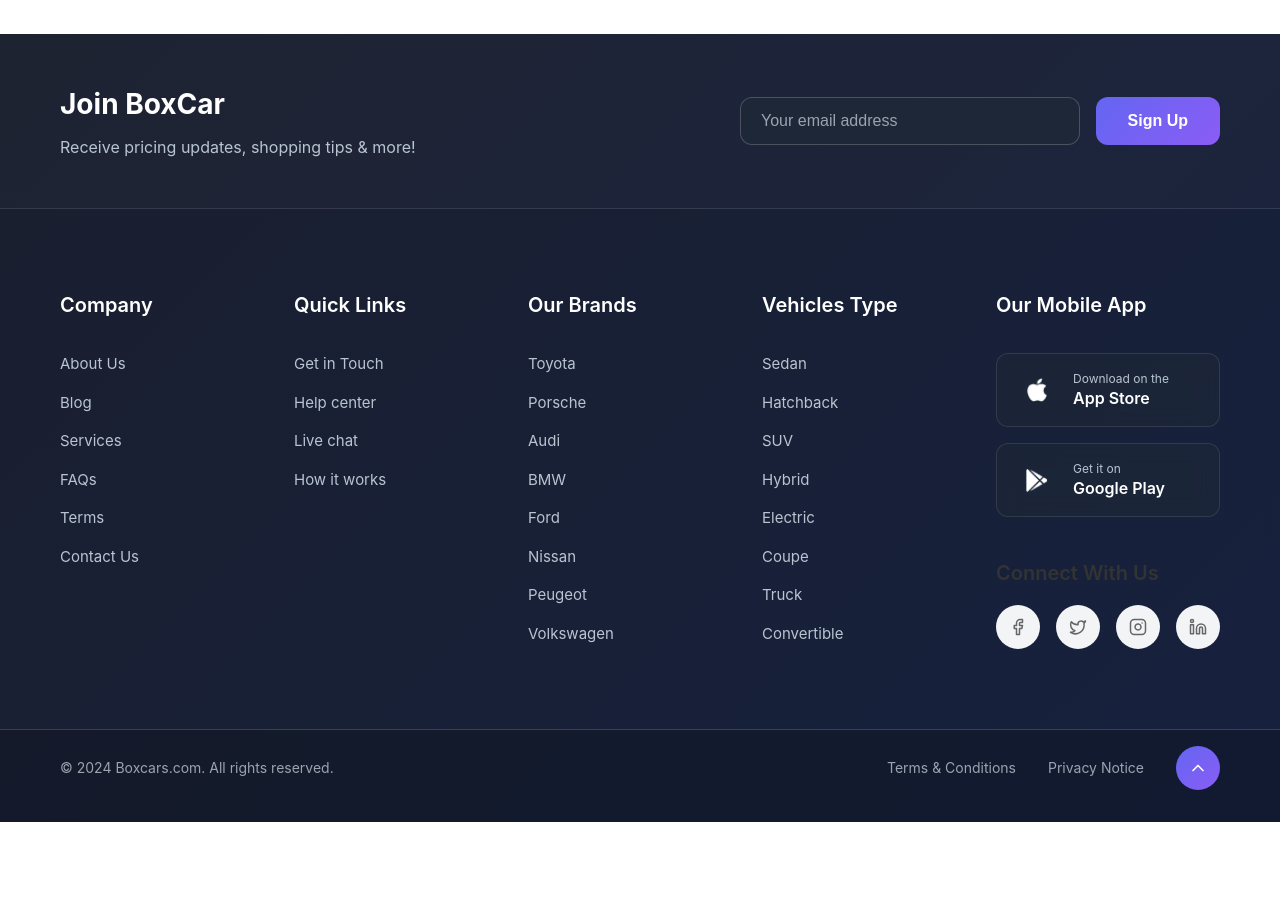
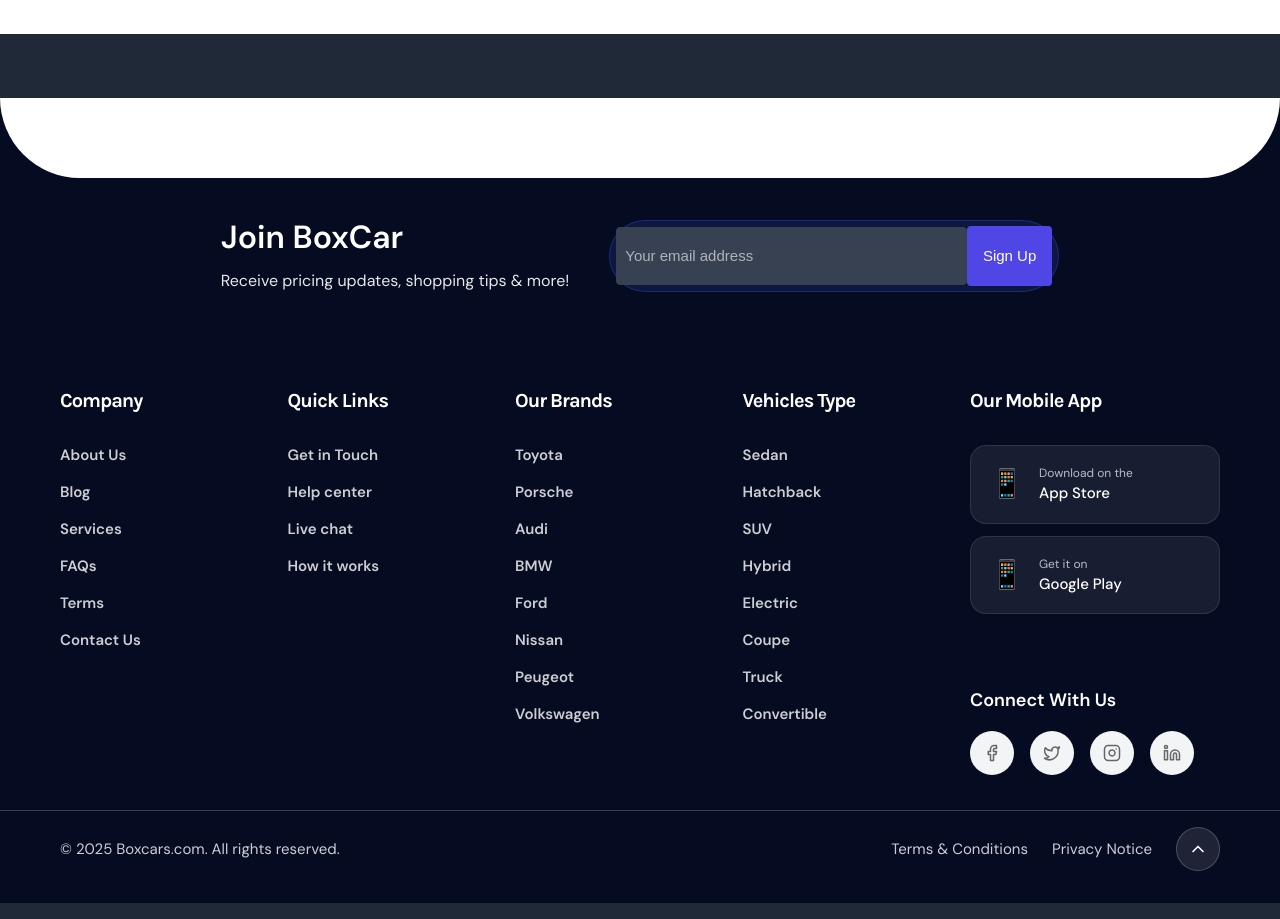
Before and after one commit to sajanaka00/autosure, a React (Create React App) app in the folder frontend/: page /contact in a window 1280 px wide. Shown: the part 1840-2759 px from the top of the page. Before the commit the page ends 2662 px from the top, so only its background shows below. Built offline with nearby package versions, Linux system fonts and the light colour scheme; the HTML template or start-up script is replaced by a standard one.

Commit message:
revamped the footer

```diff
--- a/frontend/src/components/common/Footer.js
+++ b/frontend/src/components/common/Footer.js
@@ -1,12 +1,25 @@
 import React, { useState } from 'react';
 import { Facebook, Twitter, Instagram, Linkedin, ChevronUp } from 'lucide-react';
-// Import vector images from assets folder
-import AppleStoreIcon from '../../assets/images/vectors/apple.png';
-import GooglePlayIcon from '../../assets/images/vectors/google-play.png';
 import '../../styles/footer.css';
 
-export default function Footer() {
+const Footer = () => {
   const [email, setEmail] = useState('');
+
+  const companyLinks = [
+    'About Us', 'Blog', 'Services', 'FAQs', 'Terms', 'Contact Us'
+  ];
+
+  const quickLinks = [
+    'Get in Touch', 'Help center', 'Live chat', 'How it works'
+  ];
+
+  const brands = [
+    'Toyota', 'Porsche', 'Audi', 'BMW', 'Ford', 'Nissan', 'Peugeot', 'Volkswagen'
+  ];
+
+  const vehicleTypes = [
+    'Sedan', 'Hatchback', 'SUV', 'Hybrid', 'Electric', 'Coupe', 'Truck', 'Convertible'
+  ];
 
   const handleSignUp = () => {
     if (email) {
@@ -20,14 +33,16 @@
   };
 
   return (
-    <footer className="boxcar-footer">
+    <footer className="footer">
       {/* Newsletter Section */}
-      <div className="newsletter-section">
+      <div className="newsletter">
         <div className="container">
           <div className="newsletter-content">
             <div className="newsletter-text">
-              <h2>Join BoxCar</h2>
-              <p>Receive pricing updates, shopping tips & more!</p>
+              <h2 className="newsletter-title">Join BoxCar</h2>
+              <p className="newsletter-subtitle">
+                Receive pricing updates, shopping tips & more!
+              </p>
             </div>
             <div className="newsletter-form">
               <input
@@ -49,68 +64,62 @@
       <div className="footer-main">
         <div className="container">
           <div className="footer-grid">
-            {/* Company Section */}
+            {/* Company Links */}
             <div className="footer-column">
-              <h3>Company</h3>
+              <h3 className="section-title">Company</h3>
               <div className="links-list">
-                <a href="#">About Us</a>
-                <a href="#">Blog</a>
-                <a href="#">Services</a>
-                <a href="#">FAQs</a>
-                <a href="#">Terms</a>
-                <a href="#">Contact Us</a>
+                {companyLinks.map((link, index) => (
+                  <a key={index} href="#" className="footer-link">
+                    {link}
+                  </a>
+                ))}
               </div>
             </div>
 
-            {/* Quick Links Section */}
+            {/* Quick Links */}
             <div className="footer-column">
-              <h3>Quick Links</h3>
+              <h3 className="section-title">Quick Links</h3>
               <div className="links-list">
-                <a href="#">Get in Touch</a>
-                <a href="#">Help center</a>
-                <a href="#">Live chat</a>
-                <a href="#">How it works</a>
+                {quickLinks.map((link, index) => (
+                  <a key={index} href="#" className="footer-link">
+                    {link}
+                  </a>
+                ))}
               </div>
             </div>
 
-            {/* Our Brands Section */}
+            {/* Our Brands */}
             <div className="footer-column">
-              <h3>Our Brands</h3>
+              <h3 className="section-title">Our Brands</h3>
               <div className="links-list">
-                <a href="#">Toyota</a>
-                <a href="#">Porsche</a>
-                <a href="#">Audi</a>
-                <a href="#">BMW</a>
-                <a href="#">Ford</a>
-                <a href="#">Nissan</a>
-                <a href="#">Peugeot</a>
-                <a href="#">Volkswagen</a>
+                {brands.map((brand, index) => (
+                  <a key={index} href="#" className="footer-link">
+                    {brand}
+                  </a>
+                ))}
               </div>
             </div>
 
-            {/* Vehicles Type Section */}
+            {/* Vehicle Types */}
             <div className="footer-column">
-              <h3>Vehicles Type</h3>
+              <h3 className="section-title">Vehicles Type</h3>
               <div className="links-list">
-                <a href="#">Sedan</a>
-                <a href="#">Hatchback</a>
-                <a href="#">SUV</a>
-                <a href="#">Hybrid</a>
-                <a href="#">Electric</a>
-                <a href="#">Coupe</a>
-                <a href="#">Truck</a>
-                <a href="#">Convertible</a>
+                {vehicleTypes.map((type, index) => (
+                  <a key={index} href="#" className="footer-link">
+                    {type}
+                  </a>
+                ))}
               </div>
             </div>
 
-            {/* Our Mobile App Section */}
+            {/* Mobile App & Social */}
             <div className="footer-column mobile-app-section">
-              <h3>Our Mobile App</h3>
+              <h3 className="section-title">Our Mobile App</h3>
               <div className="app-buttons">
                 {/* App Store Button */}
                 <a href="#" className="app-button">
                   <div className="app-icon">
-                    <img src={AppleStoreIcon} alt="Apple Store" className="app-icon-img" />
+                    📱
                   </div>
                   <div className="app-text">
                     <div className="app-subtitle">Download on the</div>
@@ -121,7 +130,7 @@
                 {/* Google Play Button */}
                 <a href="#" className="app-button">
                   <div className="app-icon">
-                    <img src={GooglePlayIcon} alt="Google Play" className="app-icon-img" />
+                    📱
                   </div>
                   <div className="app-text">
                     <div className="app-subtitle">Get it on</div>
@@ -132,7 +141,7 @@
 
               {/* Social Media */}
               <div className="social-section">
-                <h4>Connect With Us</h4>
+                <h4 className="social-title">Connect With Us</h4>
                 <div className="social-links">
                   <a href="#" className="social-link">
                     <Facebook size={20} />
@@ -153,17 +162,21 @@
         </div>
       </div>
 
-      {/* Bottom Footer */}
+      {/* Footer Bottom */}
       <div className="footer-bottom">
         <div className="container">
           <div className="footer-bottom-content">
             <div className="copyright">
-              © 2024 Boxcars.com. All rights reserved.
+              © 2025 Boxcars.com. All rights reserved.
             </div>
             <div className="footer-bottom-links">
-              <a href="#">Terms & Conditions</a>
-              <a href="#">Privacy Notice</a>
-              <button onClick={scrollToTop} className="scroll-top-btn" aria-label="Scroll to top">
+              <a href="#" className="legal-link">Terms & Conditions</a>
+              <a href="#" className="legal-link">Privacy Notice</a>
+              <button
+                onClick={scrollToTop}
+                className="scroll-top-btn"
+                aria-label="Scroll to top"
+              >
                 <ChevronUp size={20} />
               </button>
             </div>
@@ -172,4 +185,6 @@
       </div>
     </footer>
   );
-}
+};
+
+export default Footer;
--- a/frontend/src/styles/footer.css
+++ b/frontend/src/styles/footer.css
@@ -1,172 +1,207 @@
-/* BoxCarFooter.css */
+/* Footer.css */
 
-.boxcar-footer {
-  background: linear-gradient(135deg, #1a1f2e 0%, #16213e 100%);
-  color: white;
-  font-family: -apple-system, BlinkMacSystemFont, 'Segoe UI', 'Roboto', sans-serif;
-  width: 100vw;
-  margin: 0;
-  padding: 0;
+.footer {
+  background: #050b20;
+  color: #ffffff;
+  font-family: "DM Sans", -apple-system, BlinkMacSystemFont, sans-serif;
+  width: 100%;
+  position: relative;
 }
 
 .container {
-  max-width: 1200px;
-  width: 100%;
+  max-width: 1400px;
   margin: 0 auto;
-  padding: 0 48px;
+  padding: 0 20px;
 }
 
 /* Newsletter Section */
-.newsletter-section {
-  border-bottom: 1px solid rgba(255, 255, 255, 0.1);
-  padding: 48px 0;
-  background: rgba(255, 255, 255, 0.02);
+.newsletter {
+  background: #050b20;
+  padding: 120px 0 60px 0;
+  position: relative;
+  margin-top: 60px;
+}
+
+.newsletter::before {
+  content: '';
+  position: absolute;
+  top: 0;
+  left: 0;
+  right: 0;
+  height: 80px;
+  background: #050b20;
+}
+
+.newsletter::after {
+  content: '';
+  position: absolute;
+  top: 0;
+  left: 0;
+  right: 0;
+  height: 80px;
+  background: #ffffff;
+  border-radius: 0 0 80px 80px;
 }
 
 .newsletter-content {
   display: flex;
+  justify-content: space-between;
   align-items: center;
-  justify-content: space-between;
-  gap: 48px;
+  gap: 40px;
+  position: relative;
+  z-index: 2;
 }
 
-.newsletter-text h2 {
-  font-size: 28px;
-  font-weight: 700;
-  margin: 0 0 8px 0;
+.newsletter-text {
+  flex: 1;
+}
+
+.newsletter-title {
+  font-size: 32px;
+  font-weight: 600;
+  line-height: 1.2;
+  margin: 0 0 12px 0;
   color: #ffffff;
 }
 
-.newsletter-text p {
-  color: #b8c5d1;
+.newsletter-subtitle {
+  font-size: 16px;
+  line-height: 1.6;
   margin: 0;
-  font-size: 16px;
+  opacity: 0.9;
+  color: #ffffff;
 }
 
 .newsletter-form {
+  background: rgba(64, 95, 242, 0.15);
+  border-radius: 60px;
+  height: 72px;
   display: flex;
-  gap: 16px;
-  width: 100%;
-  max-width: 480px;
+  align-items: center;
+  padding: 6px;
+  min-width: 450px;
+  backdrop-filter: blur(10px);
+  border: 1px solid rgba(64, 95, 242, 0.3);
 }
 
 .email-input {
+  background: transparent;
+  border: none;
+  color: #ffffff;
+  font-size: 15px;
+  padding: 0 25px;
   flex: 1;
-  padding: 14px 20px;
-  background-color: rgba(31, 41, 55, 0.8);
-  border: 1px solid rgba(255, 255, 255, 0.2);
-  border-radius: 12px;
-  color: white;
-  font-size: 16px;
-  backdrop-filter: blur(10px);
+  outline: none;
+  height: 100%;
 }
 
 .email-input::placeholder {
-  color: #9ca3af;
+  color: rgba(255, 255, 255, 0.6);
 }
 
 .email-input:focus {
   outline: none;
-  border-color: #6366f1;
-  box-shadow: 0 0 0 3px rgba(99, 102, 241, 0.1);
 }
 
 .signup-btn {
-  padding: 14px 32px;
-  background: linear-gradient(135deg, #6366f1 0%, #8b5cf6 100%);
-  color: white;
+  background: #405ff2;
   border: none;
-  border-radius: 12px;
-  font-weight: 600;
+  border-radius: 50px;
+  color: #ffffff;
+  font-weight: 500;
+  font-size: 15px;
+  padding: 18px 32px;
   cursor: pointer;
   transition: all 0.3s ease;
-  font-size: 16px;
+  white-space: nowrap;
+  height: 60px;
 }
 
 .signup-btn:hover {
-  transform: translateY(-2px);
-  box-shadow: 0 8px 25px rgba(99, 102, 241, 0.4);
+  background: #3549d9;
+  transform: translateY(-1px);
 }
 
 /* Main Footer Content */
 .footer-main {
-  padding: 80px 0;
+  background: #050b20;
+  padding: 35px 0;
 }
 
 .footer-grid {
   display: grid;
   grid-template-columns: repeat(5, 1fr);
-  gap: 48px;
+  gap: 50px;
 }
 
-.footer-column h3 {
-  font-size: 20px;
-  font-weight: 600;
-  margin: 0 0 32px 0;
-  color: #ffffff;
+.footer-column {
+  display: flex;
+  flex-direction: column;
 }
 
-/* Links List for Single Column Layout */
+.section-title {
+  font-size: 20px !important;
+  font-weight: 600;
+  line-height: 1.2;
+  margin: 0 0 30px 0;
+  color: #ffffff !important;
+  letter-spacing: 0.5px;
+}
+
 .links-list {
   display: flex;
   flex-direction: column;
   gap: 16px;
 }
 
-.links-list a {
-  color: #b8c5d1;
+.footer-link {
+  color: rgba(255, 255, 255, 0.8);
   text-decoration: none;
+  font-size: 15px;
+  line-height: 1.4;
   transition: all 0.3s ease;
-  font-size: 15px;
-  line-height: 1.5;
 }
 
-.links-list a:hover {
+.footer-link:hover {
   color: #ffffff;
   transform: translateX(4px);
 }
 
 /* Mobile App Section */
-.mobile-app-section .app-buttons {
+.mobile-app-section {
+  min-width: 250px;
+}
+
+.app-buttons {
+  display: flex;
+  flex-direction: column;
+  gap: 12px;
   margin-bottom: 40px;
 }
 
 .app-button {
+  background: rgba(255, 255, 255, 0.08);
+  border-radius: 16px;
   display: flex;
   align-items: center;
-  gap: 16px;
   padding: 16px 20px;
-  background: rgba(31, 41, 55, 0.6);
+  text-decoration: none;
+  transition: all 0.3s ease;
   border: 1px solid rgba(255, 255, 255, 0.1);
-  border-radius: 12px;
-  text-decoration: none;
-  color: white;
-  margin-bottom: 16px;
-  transition: all 0.3s ease;
-  backdrop-filter: blur(10px);
 }
 
 .app-button:hover {
-  background: rgba(31, 41, 55, 0.8);
-  border-color: rgba(255, 255, 255, 0.2);
+  background: rgba(255, 255, 255, 0.12);
   transform: translateY(-2px);
 }
 
 .app-icon {
-  width: 40px;
-  height: 40px;
-  /* background-color: #ffffff; */
-  border-radius: 8px;
+  font-size: 28px;
+  margin-right: 16px;
   display: flex;
   align-items: center;
   justify-content: center;
-  flex-shrink: 0;
-}
-
-.app-icon-img {
-  width: 24px;
-  height: 24px;
-  object-fit: contain;
+  width: 32px;
 }
 
 .app-text {
@@ -175,198 +210,181 @@
 }
 
 .app-subtitle {
+  color: rgba(255, 255, 255, 0.7);
   font-size: 12px;
-  color: #b8c5d1;
   line-height: 1.2;
-  margin-bottom: 2px;
+  margin-bottom: 4px;
 }
 
 .app-title {
-  font-size: 16px;
-  font-weight: 600;
+  color: #ffffff;
+  font-weight: 500;
+  font-size: 15px;
   line-height: 1.2;
-  color: #ffffff;
 }
 
-/* Social Media */
-.social-section h4 {
-  font-size: 20px;
+/* Social Section */
+.social-section {
+  margin-top: 20px;
+}
+
+.social-title {
+  font-size: 18px;
   font-weight: 600;
-  margin: 0 0 24px 0;
-  color: #ffffff;
+  margin: 0 0 20px 0;
+  color: #ffffff !important;
 }
 
 .social-links {
   display: flex;
-  gap: 16px;
+  gap: 12px;
 }
 
 .social-link {
+  background: rgba(255, 255, 255, 0.1);
+  border-radius: 50%;
   width: 44px;
   height: 44px;
-  background: rgba(31, 41, 55, 0.6);
-  border: 1px solid rgba(255, 255, 255, 0.1);
-  border-radius: 12px;
   display: flex;
   align-items: center;
   justify-content: center;
-  color: #b8c5d1;
   text-decoration: none;
+  color: #ffffff;
   transition: all 0.3s ease;
-  backdrop-filter: blur(10px);
+  border: 1px solid rgba(255, 255, 255, 0.1);
 }
 
 .social-link:hover {
-  background: rgba(99, 102, 241, 0.2);
-  border-color: #6366f1;
-  color: #ffffff;
+  background: #405ff2;
   transform: translateY(-2px);
+  box-shadow: 0 4px 12px rgba(64, 95, 242, 0.3);
 }
 
-/* Bottom Footer */
+/* Footer Bottom */
 .footer-bottom {
-  border-top: 1px solid rgba(255, 255, 255, 0.1);
+  background: #050b20;
+  border-top: 1px solid rgba(255, 255, 255, 0.12);
   padding: 32px 0;
-  background: rgba(0, 0, 0, 0.2);
 }
 
 .footer-bottom-content {
   display: flex;
+  justify-content: space-between;
   align-items: center;
-  justify-content: space-between;
-  gap: 24px;
 }
 
 .copyright {
-  color: #9ca3af;
-  font-size: 14px;
+  font-size: 15px;
+  line-height: 1.6;
+  color: rgba(255, 255, 255, 0.8);
 }
 
 .footer-bottom-links {
   display: flex;
   align-items: center;
-  gap: 32px;
+  gap: 24px;
 }
 
-.footer-bottom-links a {
-  color: #9ca3af;
+.legal-link {
+  color: rgba(255, 255, 255, 0.8);
   text-decoration: none;
-  font-size: 14px;
-  transition: all 0.3s ease;
+  font-size: 15px;
+  line-height: 1.6;
+  transition: color 0.3s ease;
 }
 
-.footer-bottom-links a:hover {
+.legal-link:hover {
   color: #ffffff;
 }
 
 .scroll-top-btn {
+  background: rgba(255, 255, 255, 0.1);
+  border: 1px solid rgba(255, 255, 255, 0.2);
+  border-radius: 50%;
   width: 44px;
   height: 44px;
-  background: linear-gradient(135deg, #6366f1 0%, #8b5cf6 100%);
-  color: white;
-  border: none;
-  border-radius: 50%;
   display: flex;
   align-items: center;
   justify-content: center;
+  color: #ffffff;
   cursor: pointer;
   transition: all 0.3s ease;
 }
 
 .scroll-top-btn:hover {
+  background: #405ff2;
   transform: translateY(-2px);
-  box-shadow: 0 8px 25px rgba(99, 102, 241, 0.4);
+  box-shadow: 0 4px 12px rgba(64, 95, 242, 0.3);
 }
 
 /* Responsive Design */
-@media (max-width: 1024px) {
-  .container {
-    padding: 0 32px;
-  }
-
+@media (max-width: 1200px) {
   .footer-grid {
     grid-template-columns: repeat(3, 1fr);
-    gap: 32px;
-  }
-
-  .mobile-app-section {
-    grid-column: span 3;
-  }
-
-  .newsletter-content {
-    gap: 32px;
-  }
-}
-
-@media (max-width: 768px) {
-  .container {
-    padding: 0 24px;
-  }
-
-  .newsletter-content {
-    flex-direction: column;
-    text-align: center;
-    gap: 32px;
-  }
-
-  .newsletter-text h2 {
-    font-size: 24px;
-  }
-
-  .footer-main {
-    padding: 60px 0;
-  }
-
-  .footer-grid {
-    grid-template-columns: repeat(2, 1fr);
     gap: 40px;
-  }
-
-  .mobile-app-section {
-    grid-column: span 2;
-  }
-
-  .footer-bottom-content {
-    flex-direction: column;
-    text-align: center;
-    gap: 20px;
-  }
-
-  .footer-bottom-links {
-    gap: 24px;
-  }
-}
-
-@media (max-width: 640px) {
-  .container {
-    padding: 0 16px;
-  }
-
-  .newsletter-section {
-    padding: 40px 0;
-  }
-
-  .footer-main {
-    padding: 48px 0;
-  }
-
-  .footer-grid {
-    grid-template-columns: 1fr;
-    gap: 32px;
   }
 
   .mobile-app-section {
     grid-column: span 1;
   }
+}
+
+@media (max-width: 768px) {
+  .newsletter-content {
+    flex-direction: column;
+    text-align: center;
+    gap: 30px;
+  }
+
+  .newsletter-form {
+    min-width: auto;
+    width: 100%;
+    max-width: 400px;
+  }
+
+  .footer-grid {
+    grid-template-columns: repeat(2, 1fr);
+    gap: 30px;
+  }
+
+  .footer-bottom-content {
+    flex-direction: column;
+    gap: 20px;
+    text-align: center;
+  }
+
+  .footer-bottom-links {
+    flex-wrap: wrap;
+    justify-content: center;
+  }
+}
+
+@media (max-width: 480px) {
+  .footer-grid {
+    grid-template-columns: 1fr;
+    gap: 40px;
+  }
 
   .newsletter-form {
     flex-direction: column;
-    max-width: 100%;
-    gap: 12px;
+    height: auto;
+    padding: 20px;
+    gap: 16px;
   }
 
-  .newsletter-text h2 {
-    font-size: 22px;
+  .email-input {
+    width: 100%;
+    padding: 16px 20px;
+    text-align: center;
+  }
+
+  .signup-btn {
+    width: 100%;
+    padding: 16px;
+  }
+
+  .app-buttons {
+    gap: 8px;
   }
 
   .social-links {
```
